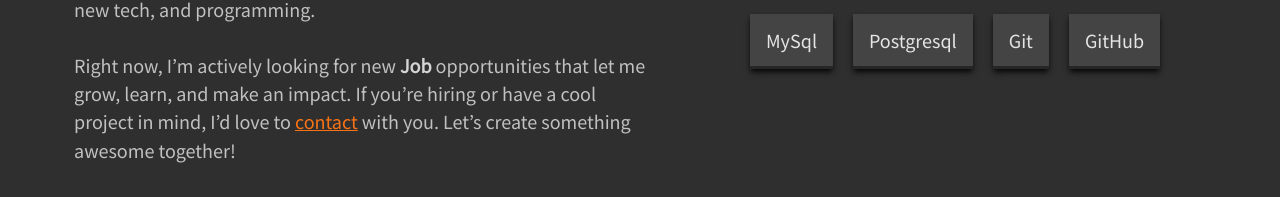
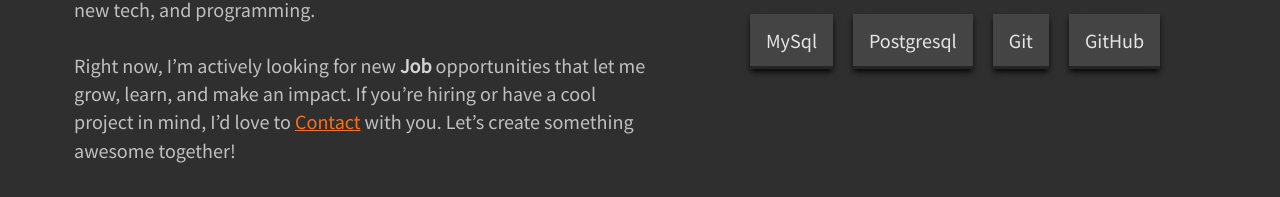
Before and after one commit to FishySenpai/Portfolio, a React (Create React App) app: page /about in a window 1280 px wide. Shown: the part 475-672 px from the top of the page. Built offline with nearby package versions, Linux system fonts and the light colour scheme.

Commit message:
fixed about me buttons

```diff
--- a/src/components/About.js
+++ b/src/components/About.js
@@ -44,7 +44,16 @@ const About = () => {
       }
     };
   }, []); // Empty dependency array ensures this effect runs once on mount
+  const scrollToSection = (sectionId) => {
+    const targetSection = document.getElementById(sectionId);
 
+    if (targetSection) {
+      window.scrollTo({
+        top: targetSection.offsetTop,
+        behavior: "smooth",
+      });
+    }
+  };
   return (
     <div
       id="about"
@@ -93,19 +102,20 @@ const About = () => {
               , focused on building functional and user-friendly websites and
               web apps that blend both frontend and backend technologies. You
               can check out some of my{" "}
-              <a
-                href="#projects"
+              <button
+                onClick={() => scrollToSection("projects")}
                 className="text-orange-500 font-[300] leading-relaxed underline scroll-smooth"
               >
                 Projects
-              </a>{" "}
+              </button>{" "}
               on GitHub to see what I've been working on.
             </p>
             <br />
             <p>
               Though I don’t post much, feel free to connect with me on{" "}
               <a
-                href="#"
+                href="https://www.linkedin.com/in/noman-basit/"
+                target="_blank"
                 className="underline text-orange-500 font-[300] leading-relaxed mr-1"
               >
                 LinkedIn
@@ -122,9 +132,12 @@ const About = () => {
               <strong className="text-neutral-300">Job</strong> opportunities
               that let me grow, learn, and make an impact. If you’re hiring or
               have a cool project in mind, I’d love to{" "}
-              <strong className="text-orange-500 font-[300] leading-relaxed underline">
-                contact
-              </strong>{" "}
+              <button
+                onClick={() => scrollToSection("contact")}
+                className="text-orange-500 font-[300] leading-relaxed underline"
+              >
+                Contact
+              </button>{" "}
               with you. Let’s create something awesome together!
             </p>
           </div>
--- a/src/components/Home.js
+++ b/src/components/Home.js
@@ -73,7 +73,11 @@ const Home = () => {
     >
       {/* <img src={bg} alt="" className="-z-10 absolute " /> */}
       <div className="w-full flex flex-col">
-        <div className={`sm:mx-auto flex flex-col justify-center items-center ${isTallScreen ? "mt-72" : "mt-52"}   sm:mt-80 `}>
+        <div
+          className={`sm:mx-auto flex flex-col justify-center items-center ${
+            isTallScreen ? "mt-72" : "mt-52"
+          }   sm:mt-80 `}
+        >
           <div className=" ">
             <p className="flex flex-row text-[30px] 4sm:text-[40px] 1sm:text-[45px] text-left max-w-[335px] w-[335px] 4sm:max-w-[435px] 4sm:w-[435px] 2sm:max-w-[440px] 2sm:w-[440px] 1sm:max-w-[495px] 1sm:w-[495px] header-typing header-1">
               Hello, I'm
@@ -329,7 +333,11 @@ const Home = () => {
         </div>
 
         <div className="relative cursor-pointer z-50 hidden xl:block">
-          <div className="fixed top-[394px] bg-[#4E545A] h-14 w-14 pl-2 pt-2 hover:w-[80px] hover:pl-7 transition-all duration-300 ease-in-out ">
+          <a
+            href="https://github.com/FishySenpai"
+            target="_blank"
+            className="fixed top-[394px] bg-[#4E545A] h-14 w-14 pl-2 pt-2 hover:w-[80px] hover:pl-7 transition-all duration-300 ease-in-out "
+          >
             <svg
               xmlns="http://www.w3.org/2000/svg"
               viewBox="0 0 496 512"
@@ -340,8 +348,12 @@ const Home = () => {
                 fill="white"
               />
             </svg>
-          </div>
-          <div className="fixed top-[450px] bg-[#0077BA] h-14 w-14 pl-3 pt-3 hover:w-[80px] hover:pl-7 transition-all duration-300 ease-in-out ">
+          </a>
+          <a
+            href="https://www.linkedin.com/in/noman-basit/"
+            target="_blank"
+            className="fixed top-[450px] bg-[#0077BA] h-14 w-14 pl-3 pt-3 hover:w-[80px] hover:pl-7 transition-all duration-300 ease-in-out "
+          >
             <svg
               xmlns="http://www.w3.org/2000/svg"
               viewBox="0 0 448 512 "
@@ -352,7 +364,7 @@ const Home = () => {
                 fill="white"
               />
             </svg>
-          </div>
+          </a>
           <Link to="/" onClick={() => scrollToSection("contact")}>
             <div className="fixed top-[506px] bg-[#fff] h-14 w-14 pl-2 pt-2 hover:w-[80px] hover:pl-7 transition-all duration-300 ease-in-out ">
               <img src={gmail} alt="email" className="h-10 w-10 " />
```
